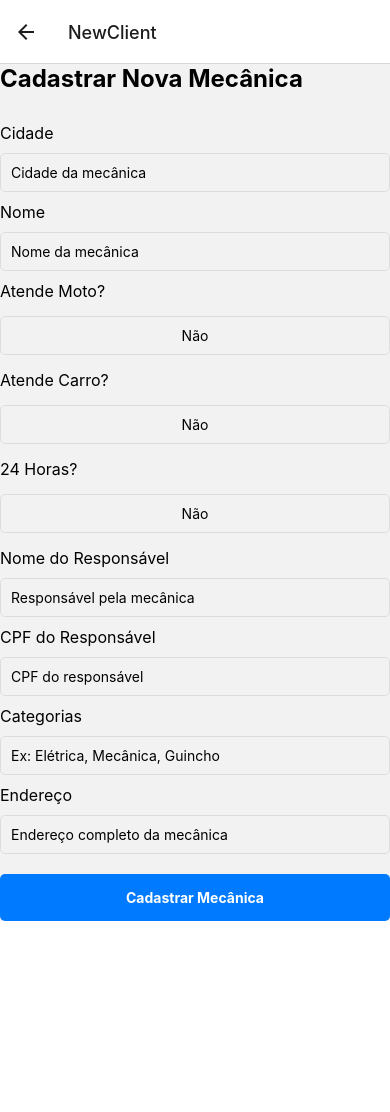
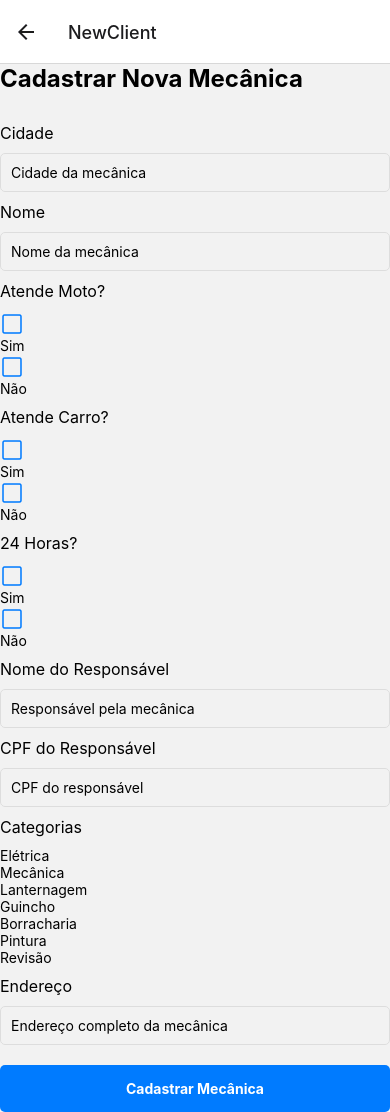
Before and after one commit to CaioCesarFaria/socorroze-app-master, a React Native app: screen /NewClient in a window 390 px wide. Before the commit the page ends 921 px from the top, so only its background shows below. Built offline with nearby package versions, Linux system fonts and the light colour scheme.

Commit message:
Cadastro de clientes OK

```diff
--- a/src/screens/HomeAdm.js
+++ b/src/screens/HomeAdm.js
@@ -42,7 +42,7 @@ export default function HomeAdm() {
             <Text>
                 {user ? `Olá, ${user.displayName || userData?.nome || 'Usuário'}` : 'Você não está logado'}
             </Text>
-            <TouchableOpacity></TouchableOpacity>
+
             <TouchableOpacity style={styles.btnNewClient} onPress={()=> navigation.navigate('NewClient')}>
                 <Text style={styles.buttonText}>Cadastrar Novo Cliente</Text>
             </TouchableOpacity>
--- a/src/screens/NewClient.js
+++ b/src/screens/NewClient.js
@@ -12,6 +12,7 @@ import {
 import app from '../firebase-config/firebasecofing';
 import { getFirestore, collection, addDoc } from 'firebase/firestore';
 import { useNavigation } from "@react-navigation/native";
+import  Icon  from "react-native-vector-icons/Ionicons";
 
 export default function NewClient() {
 
@@ -19,15 +20,25 @@ export default function NewClient() {
     const navigation = useNavigation();
     const [cidade, setCidade] = useState('');
     const [nomeFantasia, setNomeFantasia] = useState('');
-    const [atendeMoto, setAtendeMoto] = useState(false);
-    const [atendeCarro, setAtendeCarro] = useState(false);
-    const [eh24Horas, setEh24Horas] = useState(false);
+    const [atendeMoto, setAtendeMoto] = useState(null);
+    const [atendeCarro, setAtendeCarro] = useState(null);
+    const [eh24Horas, setEh24Horas] = useState(null);
     const [responsavel, setResponsavel] = useState('');
     const [cpfResponsavel, setCpfResponsavel] = useState('');
-    const [categorias, setCategorias] = useState('');
+    const [categorias, setCategorias] = useState([]);
     const [endereco, setEndereco] = useState('');
     const db = getFirestore(app);
 
+    const categoriasPredefinidas = ["Elétrica", "Mecânica", "Lanternagem", "Guincho", "Borracharia", "Pintura", "Revisão"];
+
+    // 4. Função para alternar a seleção de categoria
+    const toggleCategoria = (categoria) => {
+        setCategorias(prevCategorias =>
+            prevCategorias.includes(categoria)
+                ? prevCategorias.filter(cat => cat !== categoria)
+                : [...prevCategorias, categoria]
+        );
+    };
 
     // Função para enviar dados ao Firestore
     const handleNewClient = async () => {
@@ -41,7 +52,7 @@ export default function NewClient() {
                 eh24Horas: eh24Horas,
                 responsavel: responsavel,
                 cpfResponsavel: cpfResponsavel,
-                categorias: categorias.split(',').map(categoria => categoria.trim()),
+                categorias: categorias,
                 endereco: endereco,
             });
 
@@ -49,12 +60,12 @@ export default function NewClient() {
             // Limpa os campos após o cadastro
             setCidade('');
             setNomeFantasia('');
-            setAtendeMoto(false);
-            setAtendeCarro(false);
-            setEh24Horas(false);
+            setAtendeMoto(null);
+            setAtendeCarro(null);
+            setEh24Horas(null);
             setResponsavel('');
             setCpfResponsavel('');
-            setCategorias('');
+            setCategorias([]);
             setEndereco('');
         } catch (error) {
             console.error("Erro ao cadastrar mecânica:", error);
@@ -83,20 +94,44 @@ export default function NewClient() {
                     placeholder="Nome da mecânica"
                 />
 
-                <Text style={styles.label}>Atende Moto?</Text>
-                <TouchableOpacity onPress={() => setAtendeMoto(!atendeMoto)} style={styles.checkbox}>
-                    <Text>{atendeMoto ? "Sim" : "Não"}</Text>
-                </TouchableOpacity>
+<Text style={styles.label}>Atende Moto?</Text>
+                <View style={styles.checkboxContainer}>
+                    <TouchableOpacity onPress={() => setAtendeMoto(true)} style={styles.checkboxOption}>
+                        <Icon name={atendeMoto === true ? "checkbox" : "square-outline"} size={24} color="#007bff" />
+                        <Text>Sim</Text>
+                    </TouchableOpacity>
+                    <TouchableOpacity onPress={() => setAtendeMoto(false)} style={styles.checkboxOption}>
+                        <Icon name={atendeMoto === false ? "checkbox" : "square-outline"} size={24} color="#007bff" />
+                        <Text>Não</Text>
+                    </TouchableOpacity>
+                </View>
 
                 <Text style={styles.label}>Atende Carro?</Text>
-                <TouchableOpacity onPress={() => setAtendeCarro(!atendeCarro)} style={styles.checkbox}>
-                    <Text>{atendeCarro ? "Sim" : "Não"}</Text>
-                </TouchableOpacity>
+                <View style={styles.checkboxContainer}>
+                    <TouchableOpacity onPress={() => setAtendeCarro(true)} style={styles.checkboxOption}>
+                        <Icon name={atendeCarro === true ? "checkbox" : "square-outline"} size={24} color="#007bff" />
+                        <Text>Sim</Text>
+                    </TouchableOpacity>
+                    <TouchableOpacity onPress={() => setAtendeCarro(false)} style={styles.checkboxOption}>
+                        <Icon name={atendeCarro === false ? "checkbox" : "square-outline"} size={24} color="#007bff" />
+                        <Text>Não</Text>
+                    </TouchableOpacity>
+                </View>
+
 
                 <Text style={styles.label}>24 Horas?</Text>
-                <TouchableOpacity onPress={() => setEh24Horas(!eh24Horas)} style={styles.checkbox}>
-                    <Text>{eh24Horas ? "Sim" : "Não"}</Text>
-                </TouchableOpacity>
+
+                <View style={styles.checkboxContainer}>
+                    <TouchableOpacity onPress={() => setEh24Horas(true)} style={styles.checkboxOption}>
+                        <Icon name={eh24Horas === true ? "checkbox" : "square-outline"} size={24} color="#007bff" />
+                        <Text>Sim</Text>
+                    </TouchableOpacity>
+                    <TouchableOpacity onPress={() => setEh24Horas(false)} style={styles.checkboxOption}>
+                        <Icon name={eh24Horas === false ? "checkbox" : "square-outline"} size={24} color="#007bff" />
+                        <Text>Não</Text>
+                    </TouchableOpacity>
+                </View>
+
 
                 <Text style={styles.label}>Nome do Responsável</Text>
                 <TextInput
@@ -114,13 +149,20 @@ export default function NewClient() {
                     placeholder="CPF do responsável"
                 />
 
+                {/* 7. Checkboxes para Categorias */}
                 <Text style={styles.label}>Categorias</Text>
-                <TextInput
-                    style={styles.input}
-                    value={categorias}
-                    onChangeText={setCategorias}
-                    placeholder="Ex: Elétrica, Mecânica, Guincho"
-                />
+                {categoriasPredefinidas.map((categoria, index) => (
+                    <TouchableOpacity
+                        key={index}
+                        onPress={() => toggleCategoria(categoria)}
+                        style={[
+                            styles.checkboxOption,
+                            categorias.includes(categoria) && styles.checkboxSelected
+                        ]}
+                    >
+                        <Text>{categoria}</Text>
+                    </TouchableOpacity>
+                ))}
 
                 <Text style={styles.label}>Endereço</Text>
                 <TextInput
```
